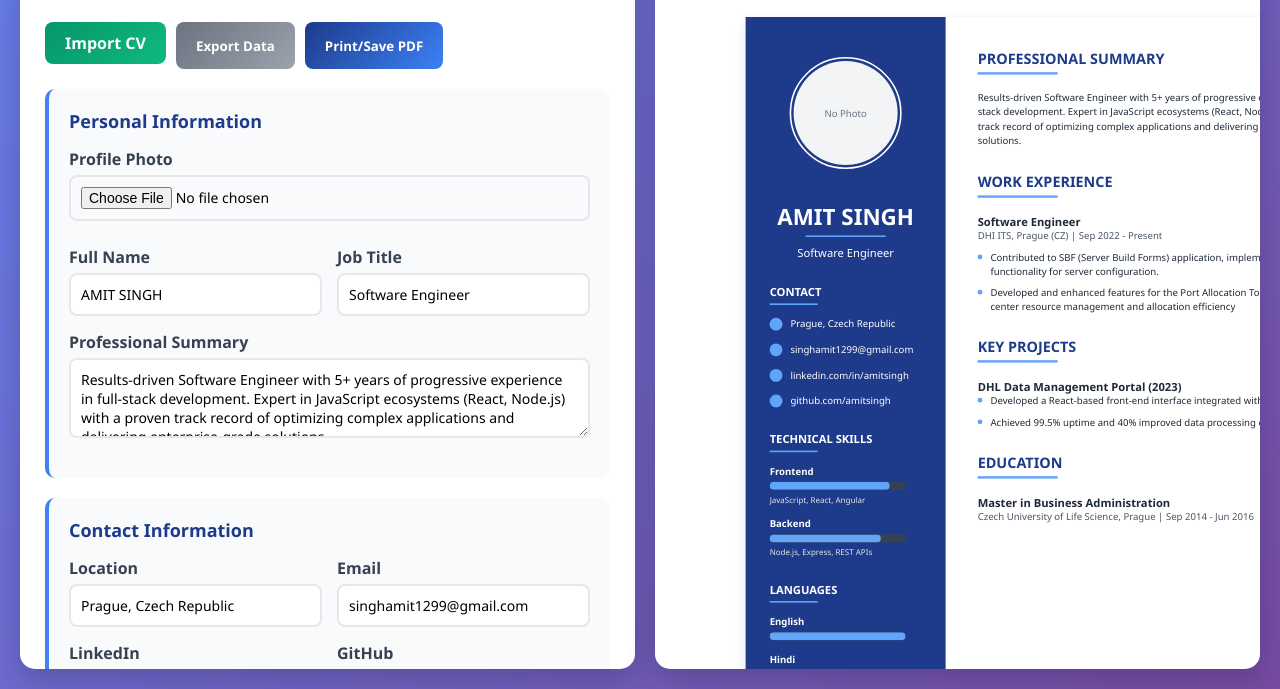
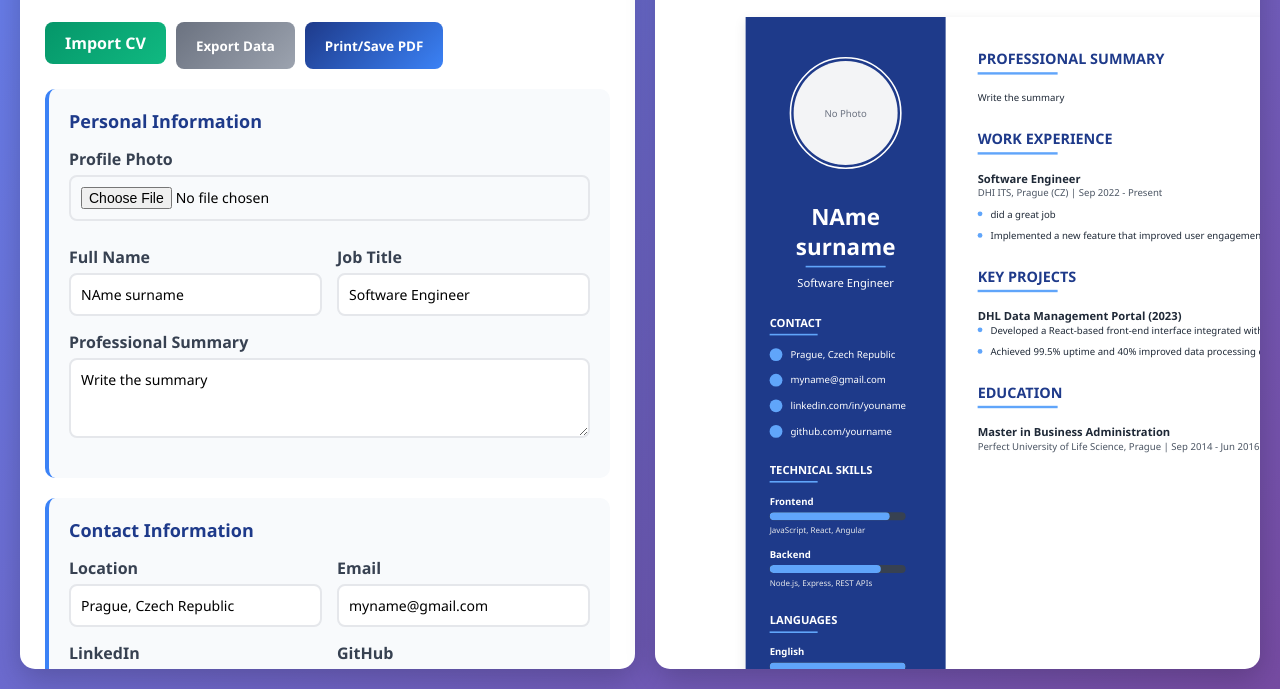
Before and after one commit to amsingh1/CV_Gen, a plain HTML site: page index.html in a window 1280 px wide. Shown: the part 111-800 px from the top of the page. Drawn offline with Linux system fonts and the light colour scheme.

Commit message:
improved example

```diff
--- a/index.html
+++ b/index.html
@@ -789,31 +789,30 @@
         function initializeSampleData() {
             cvData = {
                 personal: {
-                    fullName: 'AMIT SINGH',
+                    fullName: 'NAme surname',
                     jobTitle: 'Software Engineer',
-                    summary: 'Results-driven Software Engineer with 5+ years of progressive experience in full-stack development. Expert in JavaScript ecosystems (React, Node.js) with a proven track record of optimizing complex applications and delivering enterprise-grade solutions.',
+                    summary: 'Write the summary',
                     photo: null
                 },
                 contact: {
                     location: 'Prague, Czech Republic',
-                    email: 'singhamit1299@gmail.com',
-                    linkedin: 'linkedin.com/in/amitsingh',
-                    github: 'github.com/amitsingh'
+                    email: 'myname@gmail.com',
+                    linkedin: 'linkedin.com/in/youname',
+                    github: 'github.com/yourname'
                 },
                 experience: [
                     {
                         title: 'Software Engineer',
                         company: 'DHI ITS, Prague (CZ) | Sep 2022 - Present',
                         responsibilities: [
-                            'Contributed to SBF (Server Build Forms) application, implementing critical functionality for server configuration.',
-                            'Developed and enhanced features for the Port Allocation Tool, improving data center resource management and allocation efficiency'
-                        ]
+                            'did a great job',
+                            'Implemented a new feature that improved user engagement by 30%',               ]
                     }
                 ],
                 education: [
                     {
                         degree: 'Master in Business Administration',
-                        school: 'Czech University of Life Science, Prague | Sep 2014 - Jun 2016'
+                        school: 'Perfect University of Life Science, Prague | Sep 2014 - Jun 2016'
                     }
                 ],
                 skills: [
```
